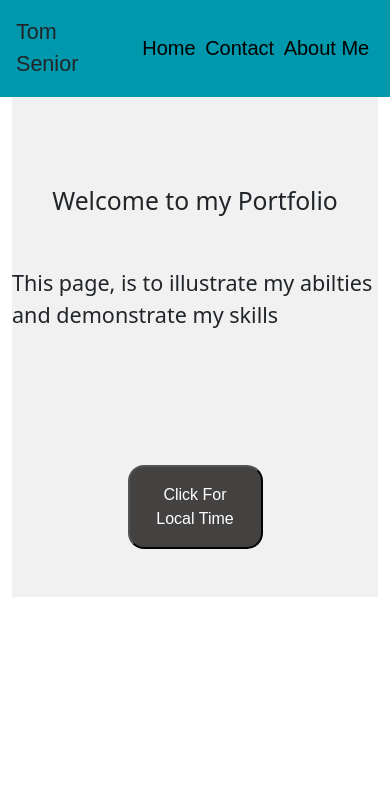
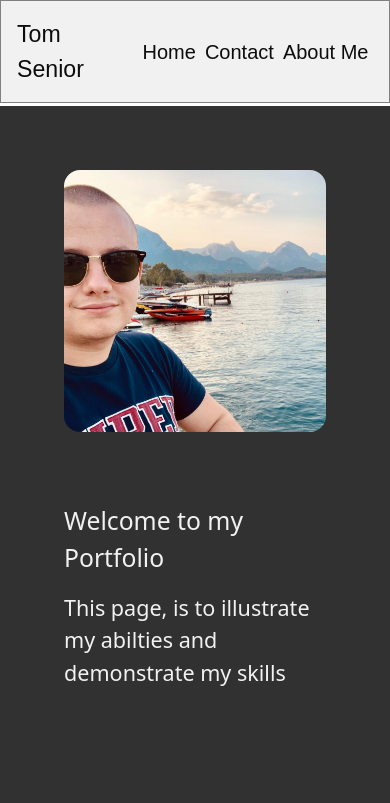
Before and after one commit to tomsenior20/My_Portfolio, a website: page index.html in a window 390 px wide. Shown: the top 803 px of the page. Drawn offline with nearby package versions, Linux system fonts and the light colour scheme.

Commit message:
Time moved to seperate section & mobile first Section

```diff
--- a/Styling/Pages_Styling/index.css
+++ b/Styling/Pages_Styling/index.css
@@ -1,15 +1,16 @@
 .firstSection{
+    background: rgb(49, 49, 49);
     min-width: 100%;
     min-height: 500px;
 }
-.welcometitleContainer{
-    min-width: 100%;
-    background: rgb(241, 241, 241);
+
+.welcometitleContainer p{
+    color:#f1f1f1;
+    text-shadow: 10px #f1f1f1;
 }
 
 .localTimeContainer{
     height: 20%;
-    background: rgb(241, 241, 241);
 }
 
 .timebutton{
@@ -27,3 +28,39 @@
     color:#000;
     font-family: Arial, Helvetica, sans-serif;
 }
+
+.secondSection{
+    padding: 10rem;
+}
+
+.image1{
+    min-height: 150px;
+    min-width: 150px;
+    width: 360px;
+    height: 360px;
+}
+
+.images{
+   height: 100%;
+   width: 100%;
+   border-radius: 1rem;
+   -webkit-border-radius: 1rem;
+   -moz-border-radius: 1rem;
+   -ms-border-radius: 1rem;
+   -o-border-radius: 1rem;
+}
+
+@media  screen and (max-width: 710px) {
+    .firstSection{
+        flex-direction: column !important;
+        min-height: 700px;
+    }
+    .welcomeimagecontainer{
+        margin: auto;
+        width: 100%;
+    }
+    .image1{
+        width:100%;
+        height: 100%;
+    }
+}
--- a/Styling/Shared_Styling/nav.css
+++ b/Styling/Shared_Styling/nav.css
@@ -1,8 +1,10 @@
 nav{
-    background: rgb(0, 152, 172);
+    background: rgb(241, 241, 241);
     display: flex;
     justify-content: space-between;
     align-items: center;
+    border: 0.5px solid grey;
+    margin: 0 0 3px 0;
 }
 
 .navList{
@@ -13,6 +15,7 @@ nav{
 
 .navName_Container p{
     font-family: Arial, Helvetica, sans-serif;
+    color: #0c0c0c;
 }
 
 nav li{
@@ -21,7 +24,7 @@ nav li{
 }
 
 nav a{
-    color:black;
+    color: #0c0c0c;
     text-decoration: none;
     font-family: Arial, Helvetica, sans-serif;
 }
--- a/Styling/default.css
+++ b/Styling/default.css
@@ -5,6 +5,5 @@
 }
 
 html, body{
-    width: 100%;
-    overflow: hidden;
+    overflow-x: hidden;
 }
--- a/index.html
+++ b/index.html
@@ -22,7 +22,7 @@
 <body>
     <nav class="p-3">
         <div class="navName_Container col-3 d-flex justify-content-center align-items-center">
-            <p class="fs-4 my-0">Tom Senior</p>
+            <p class="fs-3 my-0">Tom Senior</p>
         </div>
         <div class="navigationList col-9 d-flex justify-content-end align-items-center">
             <ul class="my-0 navList">
@@ -38,11 +38,18 @@
             </ul>
         </div>
     </nav>
-    <div class="firstSection container-fluid d-flex flex-column">
-        <div class="welcometitleContainer col  d-flex flex-column justify-content-center align-items-center">
-            <p class="fs-2 mx-0 my-4">Welcome to my Portfolio</p>
-            <p class="fs-4 mx-0 my-4">This page, is to illustrate my abilties and demonstrate my skills</p>
+    <div class="firstSection container-fluid d-flex p-5 flex-row m-auto">
+        <div class="welcomeimagecontainer col-6 p-3  d-flex justify-content-center align-items-center">
+            <div class="image1  imageContainers">
+                <img class="images" src="images/me.jpeg" alt="image1">
+            </div>
         </div>
+        <div class="welcometitleContainer col p-3 d-flex flex-column justify-content-center">
+            <p class="fs-2">Welcome to my Portfolio</p>
+            <p class="fs-4">This page, is to illustrate my abilties and demonstrate my skills</p>
+        </div>
+    </div>
+    <div class="secondSection container-fluid d-flex flex-row justify-content-center m-auto">
         <!-- Local Time Generate via JS -->
         <div id="localTime"
             class="mx-0 p-5 localTimeContainer d-flex flex-row justify-content-around align-items-center">
```
Also changed, not shown: images/me.jpeg (added).
